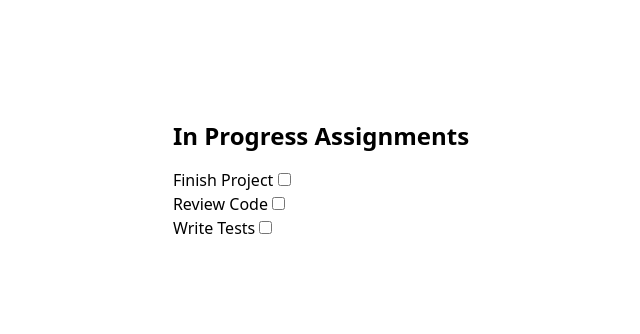
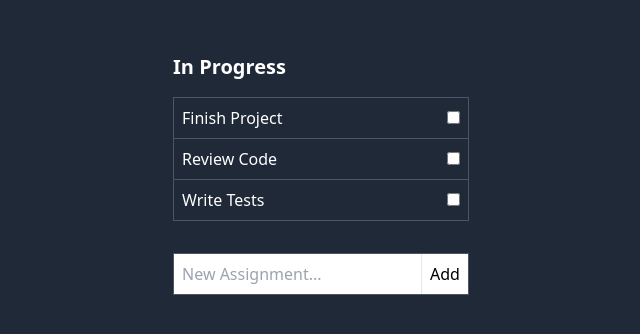
Before and after one commit to remakeaccess22/Vue3, a plain HTML site: page index.html in a window 1280 px wide. Shown: the part 366-700 px from the top of the page, without its empty margins (319-959 px from the left). Drawn offline with nearby package versions, Linux system fonts and the light colour scheme.

Commit message:
Handle a form submission

```diff
--- a/index.html
+++ b/index.html
@@ -7,7 +7,7 @@
     <script src="https://unpkg.com/vue@3.3.4"></script>
     <script src="https://cdn.tailwindcss.com"></script>
 </head>
-<body class="h-full grid place-items-center">
+<body class="h-full grid place-items-center bg-gray-800 text-white">
     <header>
     </header>
     <div id="app">
--- a/js/components/Assignment.js
+++ b/js/components/Assignment.js
@@ -1,8 +1,8 @@
 export default {
   template: ` <li >
-          <label>
+          <label class="p-2 flex justify-between items-center">
             {{ assignment.name }}
-            <input type="checkbox" v-model="assignment.completed">
+            <input type="checkbox" v-model="assignment.completed" class="ml-4">
           </label>
         </li>`,
   props: {
--- a/js/components/AssignmentList.js
+++ b/js/components/AssignmentList.js
@@ -3,10 +3,10 @@ export default {
   components: { Assignment },
   template: `
     <section v-show="assignments.length" class="mb-8">
-      <h2 class="font-bold text-2xl mb-4">
+      <h2 class="font-bold text-xl mb-4">
         {{ title }}
       </h2>
-      <ul>
+      <ul class ="border border-gray-600 divide divide-y divide-gray-600">
         <assignment
         v-for="assignment in assignments"
         :key="assignment.name"
--- a/js/components/Assignments.js
+++ b/js/components/Assignments.js
@@ -4,18 +4,27 @@ export default {
 
   template: `
   <section class="space-y-6">
-    <assignment-list :assignments="filters.inProgress" title="In Progress Assignments"></assignment-list>
-    <assignment-list :assignments="filters.completed" title="Completed Assignments"></assignment-list>
+    <assignment-list :assignments="filters.inProgress" title="In Progress"></assignment-list>
+    <assignment-list :assignments="filters.completed" title="Completed"></assignment-list>
+
+    <form @submit.prevent="add">
+    <div class="border border-gray-600 text-black">
+      <input v-model="newAssignment" placeholder="New Assignment..." class="p-2"/>
+      <button type="submit" class="bg-white p-2 border-l">Add</button>
+    </div>
+    </form>
   </section>
   `,
 
   data() {
     return {
       assignments: [
-        { name: "Finish Project", completed: false },
-        { name: "Review Code", completed: false },
-        { name: "Write Tests", completed: false },
+        { name: "Finish Project", completed: false, id: 1 },
+        { name: "Review Code", completed: false, id: 2 },
+        { name: "Write Tests", completed: false, id: 3 },
       ],
+
+      newAssignment: [],
     };
   },
 
@@ -27,4 +36,15 @@ export default {
       };
     },
   },
+
+  methods: {
+    add() {
+      this.assignments.push({
+        name: this.newAssignment,
+        completed: false,
+        id: this.assignments.length + 1,
+      });
+      this.newAssignment = "";
+    },
+  },
 };
```
